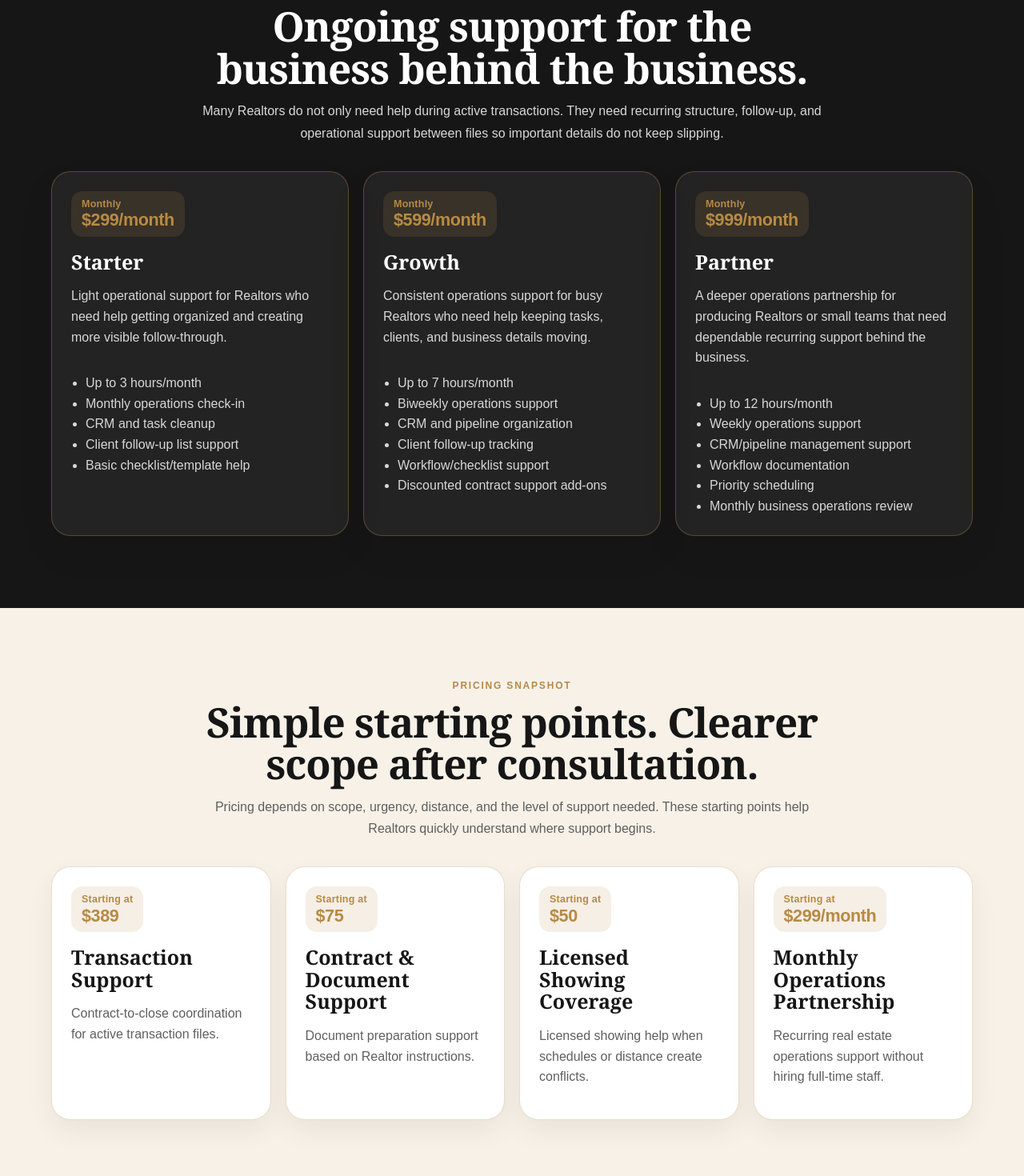
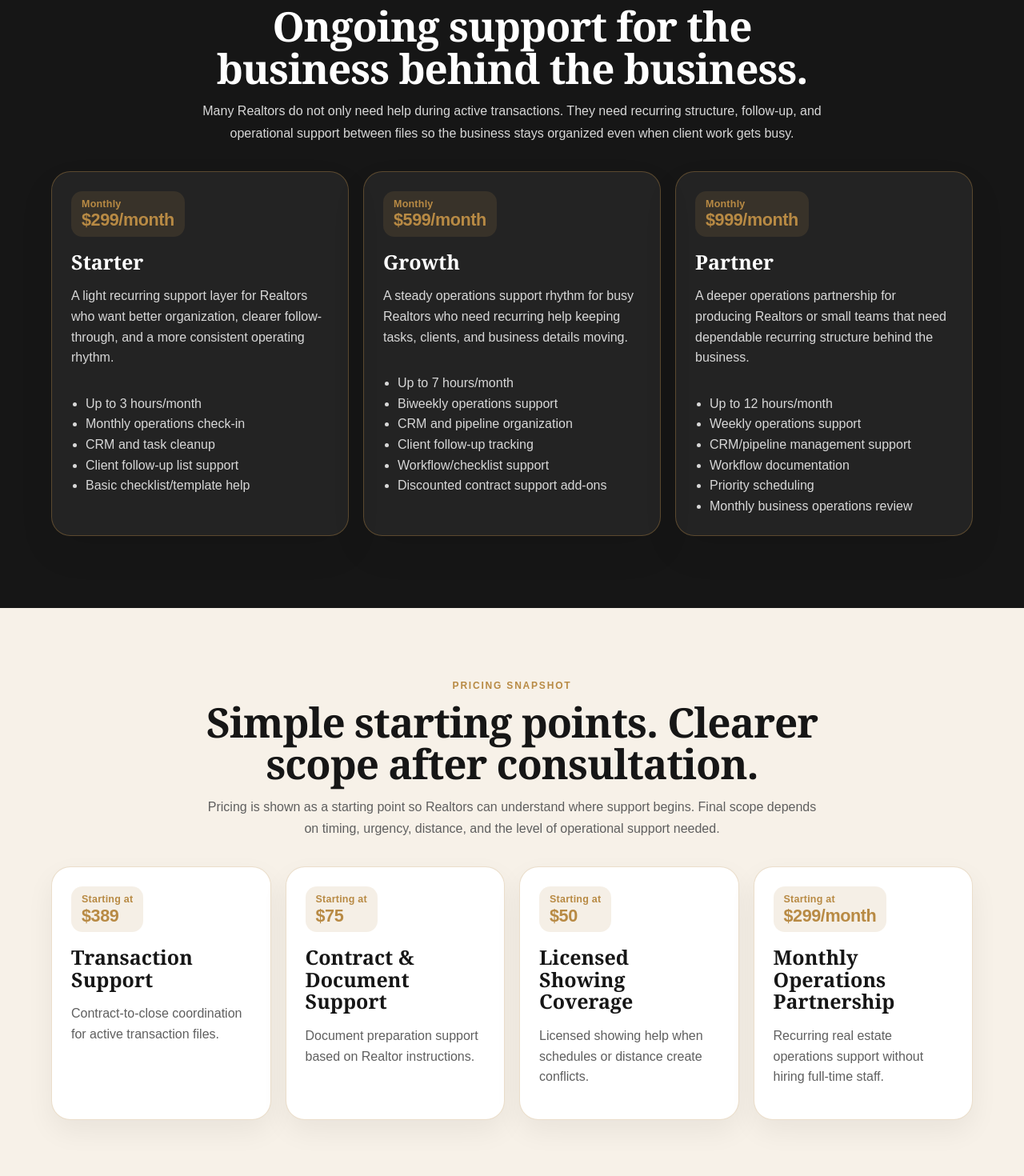
Before and after one commit to KoinoniaTransactions/Reynalds-OS, a Next.js app in the folder apps/web/: page /koinonia/services in a window 1280 px wide. Shown: the part 1940-3410 px from the top of the page at 80% size. Built offline with nearby package versions, Linux system fonts and the light colour scheme.

Commit message:
Refine Koinonia services pricing tone

```diff
--- a/apps/web/content/services.ts
+++ b/apps/web/content/services.ts
@@ -68,13 +68,13 @@ export const servicesContent = {
     eyebrow: "Monthly Operations Partnership",
     title: "Ongoing support for the business behind the business.",
     lead:
-      "Many Realtors do not only need help during active transactions. They need recurring structure, follow-up, and operational support between files so important details do not keep slipping.",
+      "Many Realtors do not only need help during active transactions. They need recurring structure, follow-up, and operational support between files so the business stays organized even when client work gets busy.",
     tiers: [
       {
         title: "Starter",
         price: "$299/month",
         body:
-          "Light operational support for Realtors who need help getting organized and creating more visible follow-through.",
+          "A light recurring support layer for Realtors who want better organization, clearer follow-through, and a more consistent operating rhythm.",
         items: [
           "Up to 3 hours/month",
           "Monthly operations check-in",
@@ -87,7 +87,7 @@ export const servicesContent = {
         title: "Growth",
         price: "$599/month",
         body:
-          "Consistent operations support for busy Realtors who need help keeping tasks, clients, and business details moving.",
+          "A steady operations support rhythm for busy Realtors who need recurring help keeping tasks, clients, and business details moving.",
         items: [
           "Up to 7 hours/month",
           "Biweekly operations support",
@@ -101,7 +101,7 @@ export const servicesContent = {
         title: "Partner",
         price: "$999/month",
         body:
-          "A deeper operations partnership for producing Realtors or small teams that need dependable recurring support behind the business.",
+          "A deeper operations partnership for producing Realtors or small teams that need dependable recurring structure behind the business.",
         items: [
           "Up to 12 hours/month",
           "Weekly operations support",
@@ -118,7 +118,7 @@ export const servicesContent = {
     eyebrow: "Pricing Snapshot",
     title: "Simple starting points. Clearer scope after consultation.",
     lead:
-      "Pricing depends on scope, urgency, distance, and the level of support needed. These starting points help Realtors quickly understand where support begins.",
+      "Pricing is shown as a starting point so Realtors can understand where support begins. Final scope depends on timing, urgency, distance, and the level of operational support needed.",
     prices: [
       {
         title: "Transaction Support",
@@ -205,7 +205,7 @@ export const servicesContent = {
     eyebrow: "Professional Scope",
     title: "Clear scope. Professional boundaries.",
     lead:
-      "Koinonia supports Realtors with operational execution, organization, communication support, and document preparation based on Realtor instructions.",
+      "Koinonia supports Realtors with operational execution, organization, communication support, and document preparation based on Realtor instructions while keeping professional responsibilities clear.",
     cards: [
       {
         title: "What Koinonia supports",
```
